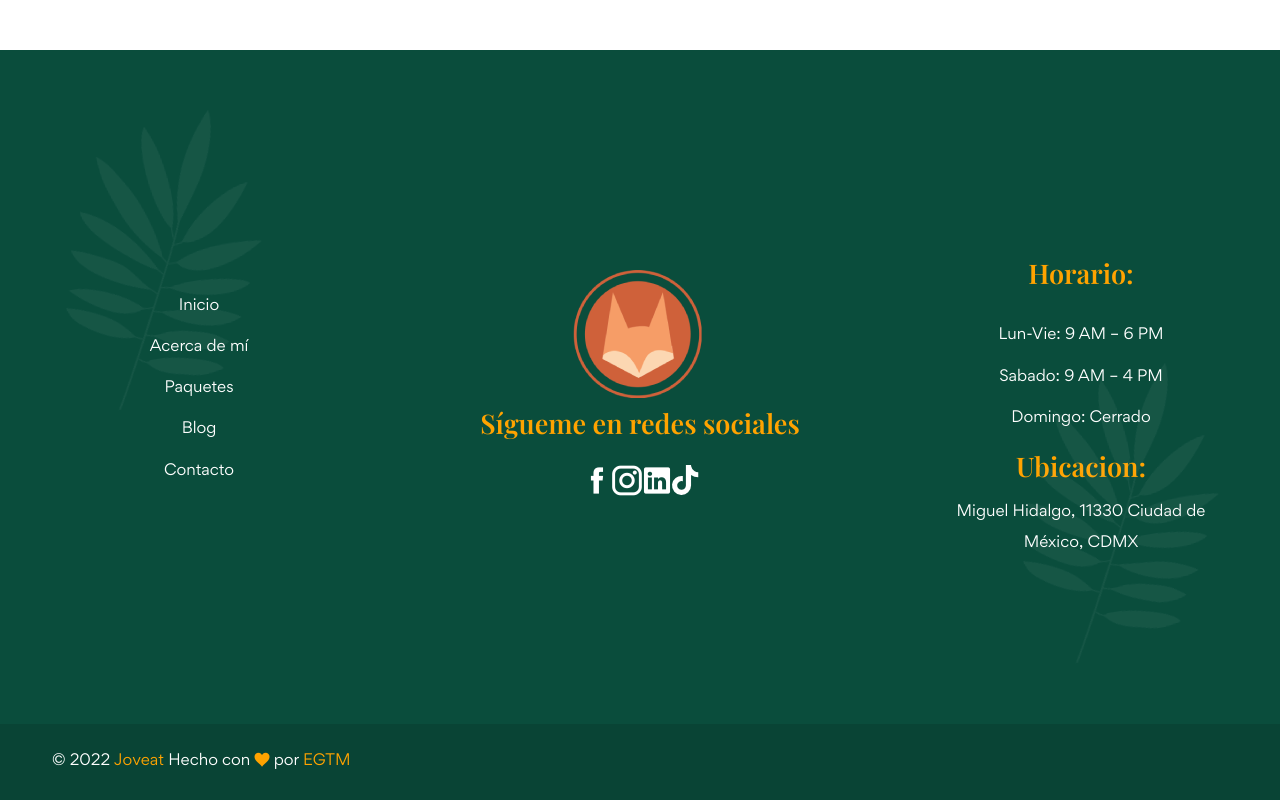
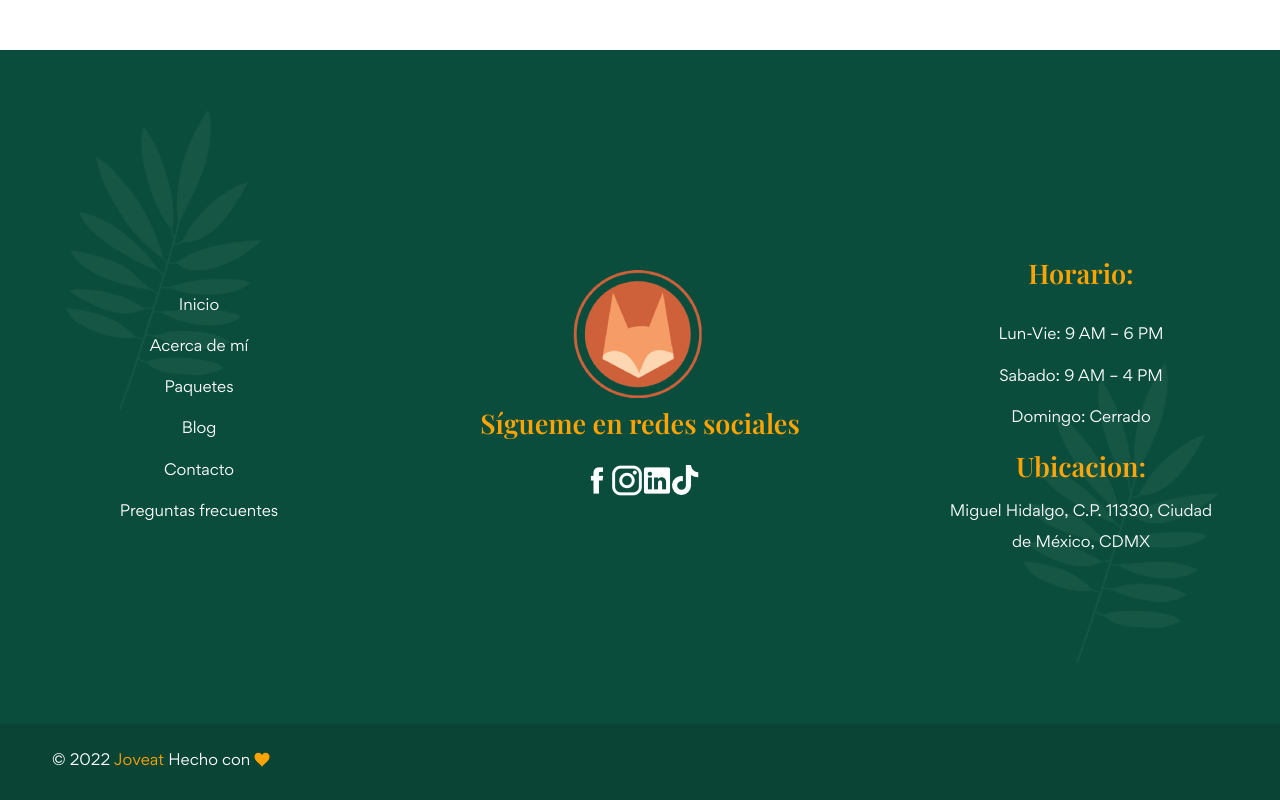
Before and after one commit to EmirTapia/joveat, an Angular app: page / in a window 1280 px wide. Shown: the part 4002-4802 px from the top of the page. Built offline with nearby package versions, Linux system fonts and the light colour scheme.

Commit message:
Actualizacion footer

```diff
--- a/src/app/app-routing.module.ts
+++ b/src/app/app-routing.module.ts
@@ -26,7 +26,7 @@ const routes: Routes = [
 ];
 
 @NgModule({
-  imports: [RouterModule.forRoot(routes, {useHash:true})],
+  imports: [RouterModule.forRoot(routes, {useHash:true, scrollPositionRestoration: 'enabled'})],
   exports: [RouterModule]
 })
 export class AppRoutingModule { }
--- a/src/app/shared/footer/footer.component.html
+++ b/src/app/shared/footer/footer.component.html
@@ -7,23 +7,25 @@
                     <div class="row">
                         <div class="footer-widget col-lg-3 col-md-6 mb-4 mb-md-0">
                             <ul class="widget-link">
-                                <li><a class="active" routerLink="inicio">Inicio</a></li>
-                                <li><a routerLink="acerca-de-mi">Acerca de mí</a></li>
-                                <li><a href="paquetes.html">Paquetes</a></li>
-                                <li><a href="blog.html">Blog</a></li>
-                                <li><a href="contact.html">Contacto</a></li>
+                                <li routerLinkActive="active"><a routerLink="/inicio">Inicio</a></li>
+                                <li routerLinkActive="active"><a routerLink="/acerca-de-mi">Acerca de mí</a></li>
+                                <li routerLinkActive="active"><a routerLink="/paquetes">Paquetes</a></li>
+                                <li routerLinkActive="active"><a routerLink="/blog">Blog</a></li>
+                                <li routerLinkActive="active"><a routerLink="/contacto">Contacto</a></li>
+                                <li routerLinkActive="active"><a routerLink="/faq">Preguntas frecuentes</a></li>
                             </ul>
                         </div>
                         <div class="footer-widget col-lg-6 col-md-6 mb-4 mb-md-0">
-                            <img src="assets/images/shape/shape-2.png" alt="shape" class="shape">
+                            <a routerLink="/inicio">
+                                <img src="assets/images/shape/shape-2.png" alt="shape" class="shape">
+                            </a>
                             <h5 class="footer-widget-title">Sígueme en redes sociales</h5>
                             <br />
                             <a target="blank" href="https://www.facebook.com/joveat.mx/"><i
                                     class="icofont-facebook fa-2x text-white "></i></a>
                             <a target="blank" href="https://www.instagram.com/joveat.mx/"><i
                                     class="icofont-instagram fa-2x text-white "></i></a>
-                            <a target="blank"
-                                href="https://www.linkedin.com/in/jovita-fernanda-soto-ram%C3%ADrez-7a281120a/"><i
+                            <a target="blank" href="https://www.linkedin.com/in/jovita-fernanda-soto-ram%C3%ADrez-7a281120a/"><i
                                     class="icofont-linkedin fa-2x text-white "></i></a>
                             <a target="blank" href="https://www.tiktok.com/@joveat.mx/"><i
                                     class="fab fa-tiktok fa-2x text-white "></i></a>
@@ -31,13 +33,15 @@
                         <div class="footer-widget col-lg-3 col-md-6 mb-4 mb-md-0">
                             <h3 class="footer-widget-title">Horario:</h3>
                             <ul class="widget-link">
-                                <li><a href="contacto.html">Lun-Vie: 9 AM – 6 PM</a></li>
-                                <li><a href="contacto.html">Sabado: 9 AM – 4 PM</a></li>
-                                <li><a href="contacto.html">Domingo: Cerrado</a></li>
+                                <li><a href="/contacto">Lun-Vie: 9 AM – 6 PM</a></li>
+                                <li><a href="/contacto">Sabado: 9 AM – 4 PM</a></li>
+                                <li><a href="/contacto">Domingo: Cerrado</a></li>
                             </ul>
                             <div class="widget-location">
                                 <h3 class="footer-widget-title">Ubicacion:</h3>
-                                <p>Miguel Hidalgo, 11330 Ciudad de México, CDMX</p>
+                                <a href="https://goo.gl/maps/PZkzXJCX1iYicL9u9" target="blank">
+                                    <p>Miguel Hidalgo, C.P. 11330, Ciudad de México, CDMX</p>
+                                </a>
                             </div>
                         </div>
                     </div>
@@ -51,8 +55,7 @@
         <div class="container">
             <div class="copyright-wrapper">
                 <div class="copyright-text">
-                    <p>&copy; {{anio}} <span> Joveat </span> Hecho con <i class="icofont-heart-alt"></i> por <a
-                            href="https://hasthemes.com/" target="_blank">EGTM</a></p>
+                    <p>&copy; {{anio}} <span> Joveat </span> Hecho con <i class="icofont-heart-alt"></i> </p>
                 </div>
             </div>
         </div>
```
